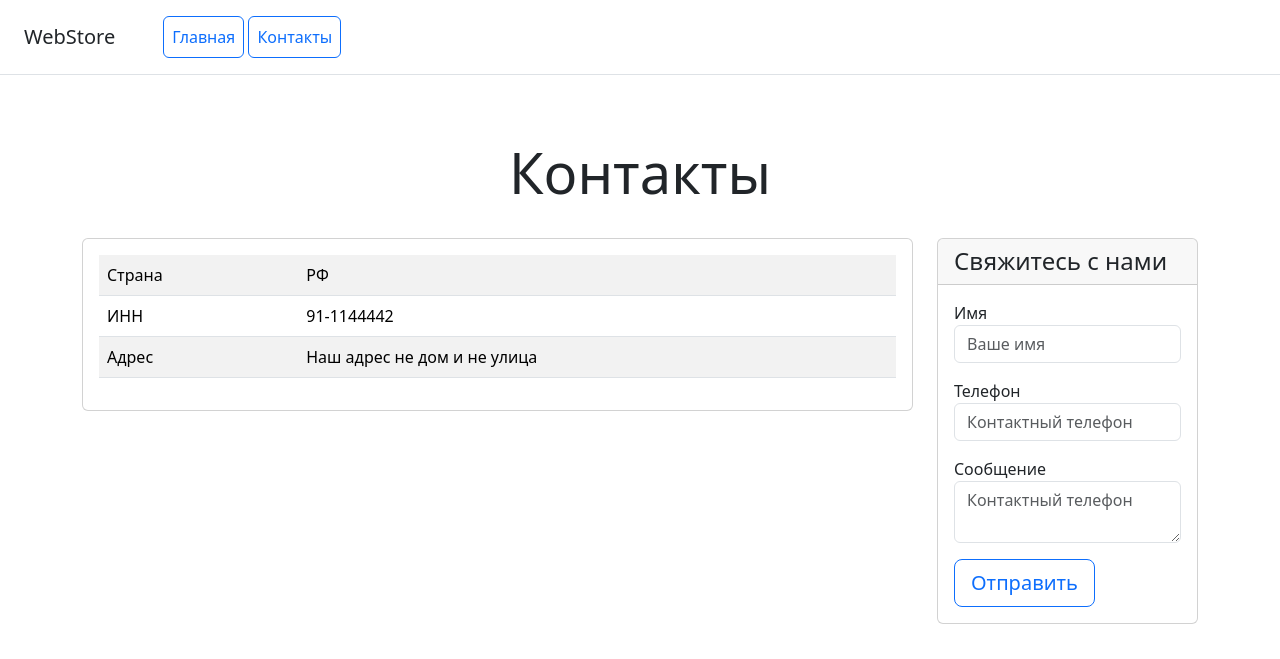
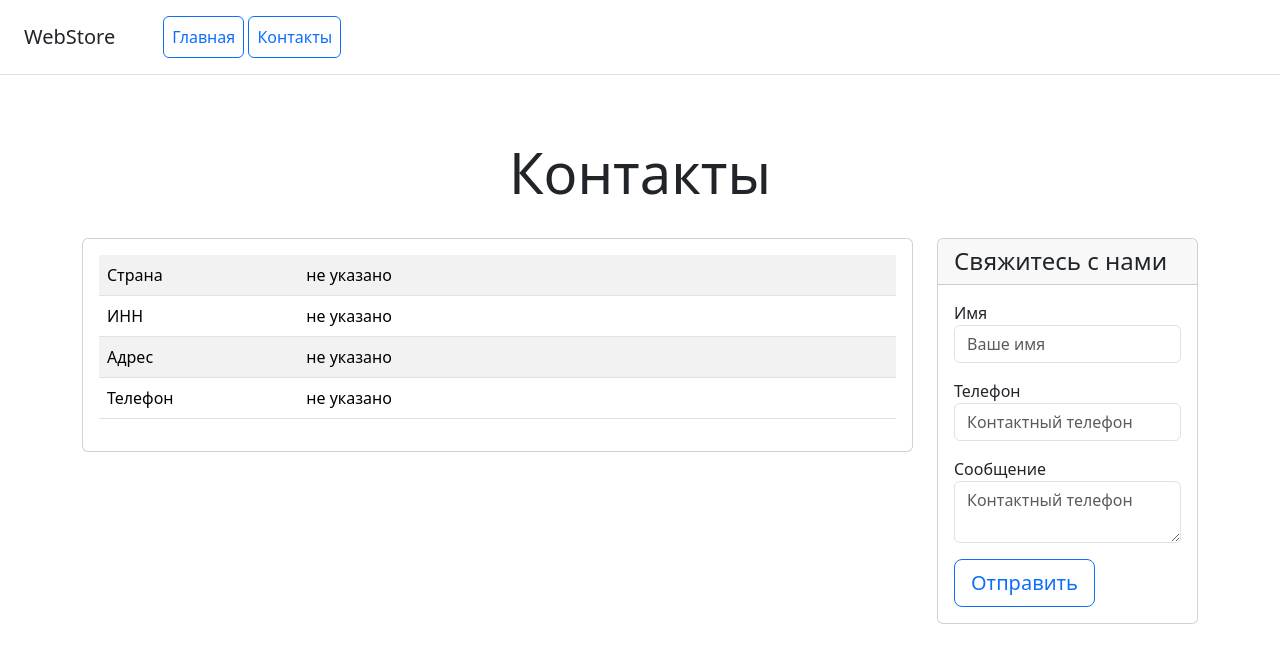
Before and after one commit to MichaelGorbunov/web_store, a Django app: page /catalog/contact/ in a window 1280 px wide. Shown: the top 659 px of the page. Run offline with Django 5.2, Linux system fonts and the light colour scheme; data that the repository does not hold is empty; some libraries are stand-ins or nearby versions.

Commit message:
вывод данные, заполненные через админку, на страницу с контактами

```diff
--- a/catalog/templates/contact.html
+++ b/catalog/templates/contact.html
@@ -27,15 +27,19 @@
                     <table class="table table-striped">
                         <tr>
                             <td class="w-25">Страна</td>
-                            <td>РФ</td>
+                            <td>{{country}}</td>
                         </tr>
                         <tr>
                             <td class="w-25">ИНН</td>
-                            <td>91-1144442</td>
+                            <td>{{tax_num}}</td>
                         </tr>
                         <tr>
                             <td class="w-25">Адрес</td>
-                            <td>Наш адрес не дом и не улица</td>
+                            <td>{{address}}</td>
+                        </tr>
+                        <tr>
+                            <td class="w-25">Телефон</td>
+                            <td>{{phone}}</td>
                         </tr>
                     </table>
                 </div>
--- a/catalog/views.py
+++ b/catalog/views.py
@@ -1,5 +1,6 @@
 from django.http import HttpResponse
 from django.shortcuts import render
+from catalog.models import Contact
 
 
 # Create your views here.
@@ -19,4 +20,19 @@ def contact(request):
         print(phone)
         print(message)
         return HttpResponse(f"Спасибо, {name}! Ваше сообщение получено.")
-    return render(request, "contact.html")
+
+    contact = Contact.objects.all()
+    if len(contact) != 0:
+
+        data = {"country": contact[0].country,
+                "tax_num": contact[0].tax_reg_number,
+                "address": contact[0].address,
+                "phone": contact[0].phone
+                }
+    else:
+        data = {"country": "не указано",
+                "tax_num": "не указано",
+                "address": "не указано",
+                "phone": "не указано"
+                }
+    return render(request, "contact.html",context=data)
```
